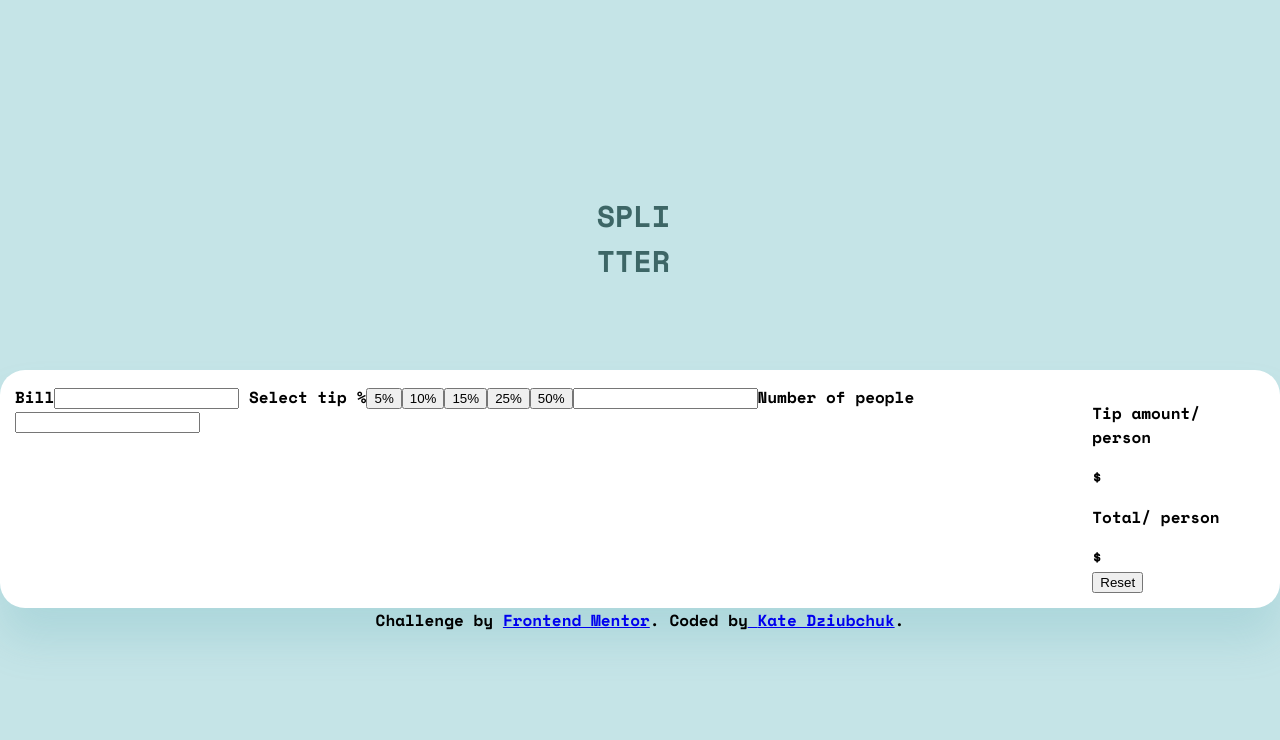
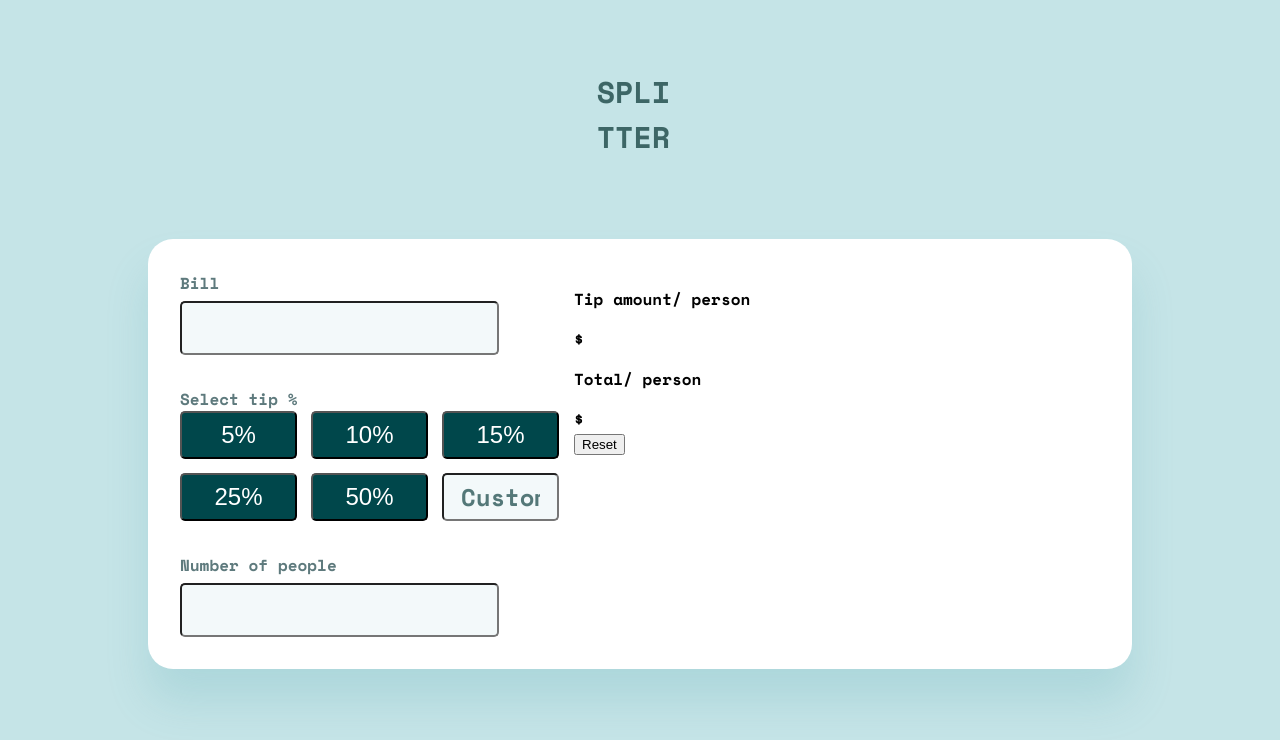
Before and after one commit to Kate-Kitkat19/Tip-app, a React (Create React App) app: page / in a window 1280 px wide. Shown: the top 740 px of the page. Built offline with nearby package versions, Linux system fonts and the light colour scheme.

Commit message:
styles for the form

```diff
--- a/src/components/App/App.jsx
+++ b/src/components/App/App.jsx
@@ -1,5 +1,4 @@
 import { useState } from 'react';
-import { Attribution } from '../Attribution/Attribution';
 import { Form } from '../Form/Form';
 import { Output } from '../Output/Output';
 import { AppAtyled, Container, Title } from './App.styled';
@@ -33,7 +32,8 @@ export const App = () => {
 
     const billSplit = bill / people;
     const tipSplit = Number(countTipPerPerson());
-    return billSplit + tipSplit;
+    const total = billSplit + tipSplit;
+    return total.toFixed(2);
   }
 
   return (
@@ -47,7 +47,6 @@ export const App = () => {
           totalPerPerson={countTotalSum()}
         ></Output>
       </AppAtyled>
-      <Attribution></Attribution>
     </Container>
   );
 };
--- a/src/components/App/App.styled.js
+++ b/src/components/App/App.styled.js
@@ -12,12 +12,20 @@ export const Container = styled.div`
 
 export const AppAtyled = styled.div`
   background-color: white;
-
-  padding: 15px;
+  padding: 32px;
   box-shadow: 0px 32px 43px rgba(79, 166, 175, 0.200735);
   border-radius: 25px;
-  display: flex;
-  gap: 15px;
+  @media screen and (min-width: 768px) {
+    display: flex;
+    gap: 15px;
+  }
+
+  margin-bottom: 87px;
+  width: 90%;
+  @media screen and (min-width: 1200px) {
+    width: 920px;
+  }
+
 `;
 
 export const Title = styled.h2`
@@ -26,5 +34,5 @@ export const Title = styled.h2`
   color: #3d6666;
   width: 86.66px;
   word-break: break-all;
-  margin-bottom: 87px;
+  margin-bottom: 80px;
 `;
--- a/src/components/Attribution/Attribution.jsx
+++ /dev/null
@@ -1,24 +0,0 @@
-export const Attribution = () => {
-  return (
-    <div>
-      Challenge by{' '}
-      <a
-        href="https://www.frontendmentor.io?ref=challenge"
-        target="_blank"
-        rel="noreferrer"
-      >
-        Frontend Mentor
-      </a>
-      . Coded by
-      <a
-        href="https://github.com/Kate-Kitkat19"
-        target="_blank"
-        rel="noreferrer"
-      >
-        {' '}
-        Kate Dziubchuk
-      </a>
-      .
-    </div>
-  );
-};
--- a/src/components/Form/Form.jsx
+++ b/src/components/Form/Form.jsx
@@ -1,3 +1,12 @@
+import {
+  FormStyled,
+  Label,
+  BtnsWrapper,
+  Input,
+  InputBtns,
+  InputCustom,
+} from './Form.styled';
+
 export const Form = ({ setBill, setPerc, setPeople }) => {
   const tipOptions = [5, 10, 15, 25, 50];
 
@@ -9,40 +18,43 @@ export const Form = ({ setBill, setPerc, setPeople }) => {
   }
 
   return (
-    <form>
-      <label>
+    <FormStyled>
+      <Label>
         Bill
-        <input
+        <Input
           type="text"
           name="bill"
           onChange={e => setBill(Number(e.target.value))}
-        ></input>
-      </label>
-      <label>
+        ></Input>
+      </Label>
+      <Label>
         {' '}
         Select tip %
+        <BtnsWrapper>
           {tipOptions.map(item => {
             return (
-            <input
+              <InputBtns
                 type="button"
                 value={item + '%'}
                 key={item}
                 onClick={() => setPerc(item)}
-            ></input>
+              ></InputBtns>
             );
           })}
-        <input
+          <InputCustom
             type="text"
+            placeholder="Custom"
             onChange={e => setPerc(Number(e.target.value))}
-        ></input>
-      </label>
-      <label>
+          ></InputCustom>
+        </BtnsWrapper>
+      </Label>
+      <Label>
         Number of people
-        <input
+        <Input
           type="number"
           onChange={e => handlePeopleInputChange(Number(e.target.value))}
-        ></input>
-      </label>
-    </form>
+        ></Input>
+      </Label>
+    </FormStyled>
   );
 };
--- /dev/null
+++ b/src/components/Form/Form.styled.js
@@ -0,0 +1,93 @@
+import styled from 'styled-components';
+
+export const FormStyled = styled.form`
+  display: flex;
+  flex-direction: column;
+  gap: 32px;
+`;
+
+export const Label = styled.label`
+  display: flex;
+  flex-direction: column;
+  font-size: 16px;
+  line-height: 1.5;
+
+  color: #5e7a7d;
+`;
+
+export const Input = styled.input`
+  margin-top: 6px;
+  width: 311px;
+  height: 48px;
+  background: #f3f9fa;
+  border-radius: 5px;
+  font-family: inherit;
+  font-size: 24px;
+  line-height: 1.5;
+  color: #00474b;
+  cursor: pointer;
+  &:focus {
+    outline: none;
+    border: 2px solid #26c2ae;
+  }
+`;
+
+export const InputBtns = styled.input`
+  display: block;
+  width: 147px;
+  @media screen and (min-width: 768px) {
+    width: 117px;
+  }
+  height: 48px;
+  background-color: #00474b;
+  color: white;
+  font-size: 24px;
+  line-height: 1.5;
+  text-align: center;
+  border-radius: 5px;
+`;
+
+export const BtnsWrapper = styled.div`
+  display: flex;
+  width: 311px;
+  @media screen and (min-width: 768px) {
+    width: 379px;
+  }
+  flex-direction: row;
+  flex-wrap: wrap;
+  gap: 16px;
+  @media screen and (min-width: 768px) {
+    gap: 14px;
+  }
+`;
+
+export const InputCustom = styled.input`
+  display: block;
+  width: 147px;
+  @media screen and (min-width: 768px) {
+    width: 117px;
+  }
+  height: 48px;
+  box-sizing: border-box;
+  background: #f3f9fa;
+  border-radius: 5px;
+  padding: 17px;
+  font-family: inherit;
+  font-size: 24px;
+  line-height: 1.5;
+  color: #00474b;
+  cursor: pointer;
+  &:focus {
+    outline: none;
+    border: 2px solid #26c2ae;
+  }
+
+  &::placeholder {
+    font-size: 24px;
+    line-height: 1.5;
+    font-weight: 700;
+    text-align: right;
+
+    color: #547878;
+  }
+`;
```
Lines whose indentation alone changed are shown as unchanged.
